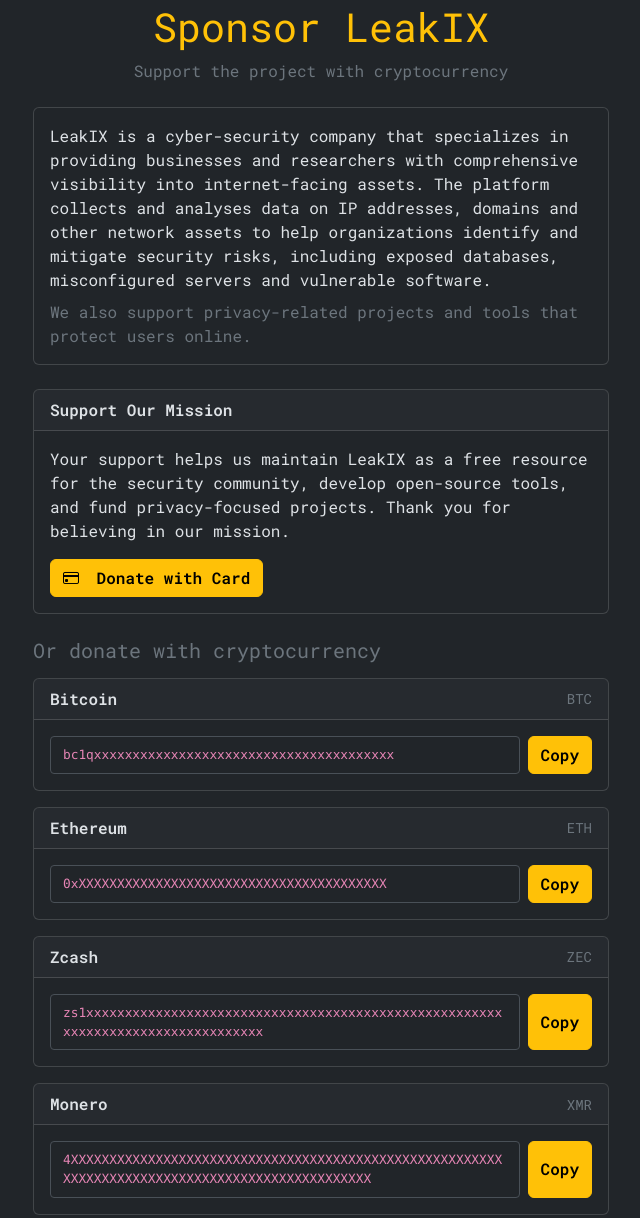
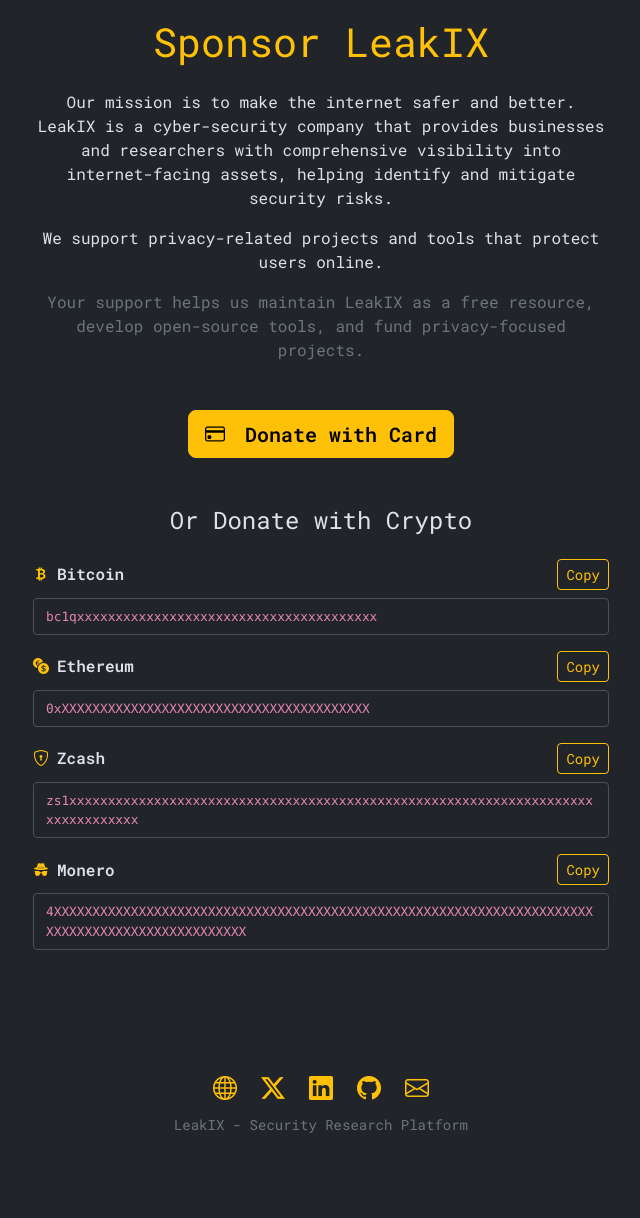
Before and after one commit to LeakIX/sponsor, a website: page frontend/index.html in a window 1280 px wide. Shown: the part 104-1322 px from the top of the page, without its empty margins (319-959 px from the left). After the commit the page ends 1263 px from the top, so only its background shows below. Drawn offline with nearby package versions, Linux system fonts and the light colour scheme; files that its build step writes are made by us from their sources.

Commit message:
Redesign sponsor page
- Remove card wrappers for cleaner look
- Bigger logo, remove border lines
- Show crypto addresses with copy buttons
- Streamlined mission statement

```diff
--- a/frontend/index.html
+++ b/frontend/index.html
@@ -25,125 +25,117 @@
     <link rel="stylesheet" href="css/style.css" />
   </head>
   <body class="d-flex flex-column min-vh-100">
-    <header class="py-3 border-bottom">
+    <header class="py-4">
       <div class="container d-flex justify-content-center">
         <a href="https://leakix.net">
-          <img src="images/logo.png" alt="LeakIX" width="96" height="40" />
+          <img src="images/logo.png" alt="LeakIX" width="144" height="60" />
         </a>
       </div>
     </header>
 
     <main class="flex-grow-1 py-5">
       <div class="container" style="max-width: 600px">
-        <div class="text-center mb-4">
-          <h1 class="text-warning">Sponsor LeakIX</h1>
-          <p class="text-secondary">Support the project with cryptocurrency</p>
+        <div class="text-center mb-5">
+          <h1 class="text-warning mb-4">Sponsor LeakIX</h1>
+          <p class="mb-3">
+            Our mission is to make the internet safer and better. LeakIX is a
+            cyber-security company that provides businesses and researchers with
+            comprehensive visibility into internet-facing assets, helping
+            identify and mitigate security risks.
+          </p>
+          <p class="mb-3">
+            We support privacy-related projects and tools that protect users
+            online.
+          </p>
+          <p class="text-secondary mb-0">
+            Your support helps us maintain LeakIX as a free resource, develop
+            open-source tools, and fund privacy-focused projects.
+          </p>
         </div>
 
-        <div class="card mb-4">
-          <div class="card-body">
-            <p class="mb-2">
-              LeakIX is a cyber-security company that specializes in providing
-              businesses and researchers with comprehensive visibility into
-              internet-facing assets. The platform collects and analyses data on
-              IP addresses, domains and other network assets to help
-              organizations identify and mitigate security risks, including
-              exposed databases, misconfigured servers and vulnerable software.
-            </p>
-            <p class="mb-0 text-secondary">
-              We also support privacy-related projects and tools that protect
-              users online.
-            </p>
-          </div>
-        </div>
-
-        <div class="card mb-4">
-          <div class="card-header">
-            <span class="fw-semibold">Support Our Mission</span>
-          </div>
-          <div class="card-body">
-            <p class="mb-3">
-              Your support helps us maintain LeakIX as a free resource for the
-              security community, develop open-source tools, and fund
-              privacy-focused projects. Thank you for believing in our mission.
-            </p>
+        <div class="text-center my-5">
           <a
             href="https://donate.stripe.com/dRm3cufAbac9g4g3TIbsc0a"
-              class="btn btn-warning fw-semibold"
+            class="btn btn-warning btn-lg fw-semibold"
           >
             <i class="bi bi-credit-card me-2"></i>
             Donate with Card
           </a>
         </div>
-        </div>
 
-        <h5 class="text-secondary mb-3">Or donate with cryptocurrency</h5>
-
-        <div class="d-flex flex-column gap-3">
-          <div class="card">
-            <div class="card-header d-flex align-items-center">
+        <div class="text-center my-5">
+          <h4 class="mb-4">Or Donate with Crypto</h4>
+          <div class="d-flex flex-column gap-3 text-start">
+            <div>
+              <div class="d-flex align-items-center mb-2">
+                <i class="bi bi-currency-bitcoin me-2 text-warning"></i>
                 <span class="fw-semibold">Bitcoin</span>
-              <span class="text-secondary ms-auto small">BTC</span>
-            </div>
-            <div class="card-body d-flex gap-2 flex-column flex-md-row">
-              <code class="crypto-address flex-grow-1">
-                bc1qxxxxxxxxxxxxxxxxxxxxxxxxxxxxxxxxxxxxxxx
-              </code>
-              <button class="btn btn-warning fw-semibold" data-copy>
+                <button
+                  class="btn btn-sm btn-outline-warning ms-auto"
+                  data-copy
+                  data-address="bc1qxxxxxxxxxxxxxxxxxxxxxxxxxxxxxxxxxxxxxxx"
+                >
                   Copy
                 </button>
               </div>
+              <code class="crypto-address d-block">
+                bc1qxxxxxxxxxxxxxxxxxxxxxxxxxxxxxxxxxxxxxxx
+              </code>
             </div>
-
-          <div class="card">
-            <div class="card-header d-flex align-items-center">
+            <div>
+              <div class="d-flex align-items-center mb-2">
+                <i class="bi bi-currency-exchange me-2 text-warning"></i>
                 <span class="fw-semibold">Ethereum</span>
-              <span class="text-secondary ms-auto small">ETH</span>
-            </div>
-            <div class="card-body d-flex gap-2 flex-column flex-md-row">
-              <code class="crypto-address flex-grow-1">
-                0xXXXXXXXXXXXXXXXXXXXXXXXXXXXXXXXXXXXXXXXX
-              </code>
-              <button class="btn btn-warning fw-semibold" data-copy>
+                <button
+                  class="btn btn-sm btn-outline-warning ms-auto"
+                  data-copy
+                  data-address="0xXXXXXXXXXXXXXXXXXXXXXXXXXXXXXXXXXXXXXXXX"
+                >
                   Copy
                 </button>
               </div>
+              <code class="crypto-address d-block">
+                0xXXXXXXXXXXXXXXXXXXXXXXXXXXXXXXXXXXXXXXXX
+              </code>
             </div>
-
-          <div class="card">
-            <div class="card-header d-flex align-items-center">
+            <div>
+              <div class="d-flex align-items-center mb-2">
+                <i class="bi bi-shield-lock me-2 text-warning"></i>
                 <span class="fw-semibold">Zcash</span>
-              <span class="text-secondary ms-auto small">ZEC</span>
-            </div>
-            <div class="card-body d-flex gap-2 flex-column flex-md-row">
-              <code class="crypto-address flex-grow-1">
-                zs1xxxxxxxxxxxxxxxxxxxxxxxxxxxxxxxxxxxxxxxxxxxxxxxxxxxxxxxxxxxxxxxxxxxxxxxxxxxxxxxx
-              </code>
-              <button class="btn btn-warning fw-semibold" data-copy>
+                <button
+                  class="btn btn-sm btn-outline-warning ms-auto"
+                  data-copy
+                  data-address="zs1xxxxxxxxxxxxxxxxxxxxxxxxxxxxxxxxxxxxxxxxxxxxxxxxxxxxxxxxxxxxxxxxxxxxxxxxxxxxxxxx"
+                >
                   Copy
                 </button>
               </div>
+              <code class="crypto-address d-block">
+                zs1xxxxxxxxxxxxxxxxxxxxxxxxxxxxxxxxxxxxxxxxxxxxxxxxxxxxxxxxxxxxxxxxxxxxxxxxxxxxxxxx
+              </code>
             </div>
-
-          <div class="card">
-            <div class="card-header d-flex align-items-center">
+            <div>
+              <div class="d-flex align-items-center mb-2">
+                <i class="bi bi-incognito me-2 text-warning"></i>
                 <span class="fw-semibold">Monero</span>
-              <span class="text-secondary ms-auto small">XMR</span>
+                <button
+                  class="btn btn-sm btn-outline-warning ms-auto"
+                  data-copy
+                  data-address="4XXXXXXXXXXXXXXXXXXXXXXXXXXXXXXXXXXXXXXXXXXXXXXXXXXXXXXXXXXXXXXXXXXXXXXXXXXXXXXXXXXXXXXXXXXXXXXXX"
+                >
+                  Copy
+                </button>
               </div>
-            <div class="card-body d-flex gap-2 flex-column flex-md-row">
-              <code class="crypto-address flex-grow-1">
+              <code class="crypto-address d-block">
                 4XXXXXXXXXXXXXXXXXXXXXXXXXXXXXXXXXXXXXXXXXXXXXXXXXXXXXXXXXXXXXXXXXXXXXXXXXXXXXXXXXXXXXXXXXXXXXXXX
               </code>
-              <button class="btn btn-warning fw-semibold" data-copy>
-                Copy
-              </button>
             </div>
           </div>
         </div>
       </div>
     </main>
 
-    <footer class="py-3 border-top text-center">
+    <footer class="py-4 text-center">
       <div class="container">
         <div class="d-flex justify-content-center gap-4 flex-wrap mb-2 fs-4">
           <a href="https://leakix.net" class="link-warning" title="Website">
@@ -183,11 +175,12 @@
     <script src="https://cdn.jsdelivr.net/npm/bootstrap@5.3.3/dist/js/bootstrap.bundle.min.js"></script>
     <script>
       document.querySelectorAll("[data-copy]").forEach((btn) => {
+        const originalText = btn.innerHTML;
         btn.addEventListener("click", () => {
-          const address = btn.previousElementSibling.textContent.trim();
+          const address = btn.dataset.address;
           navigator.clipboard.writeText(address).then(() => {
-            btn.textContent = "Copied!";
-            setTimeout(() => (btn.textContent = "Copy"), 2000);
+            btn.innerHTML = '<i class="bi bi-check me-1"></i>Copied!';
+            setTimeout(() => (btn.innerHTML = originalText), 2000);
           });
         });
       });
```
Lines whose indentation alone changed are shown as unchanged.
